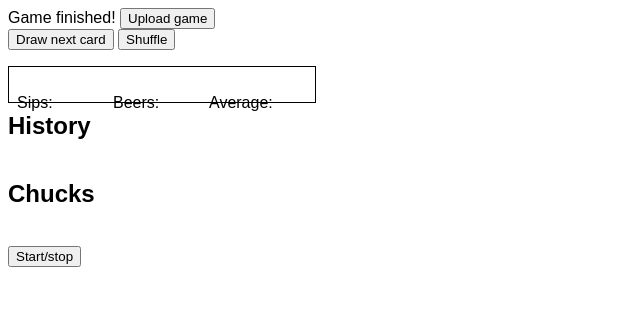
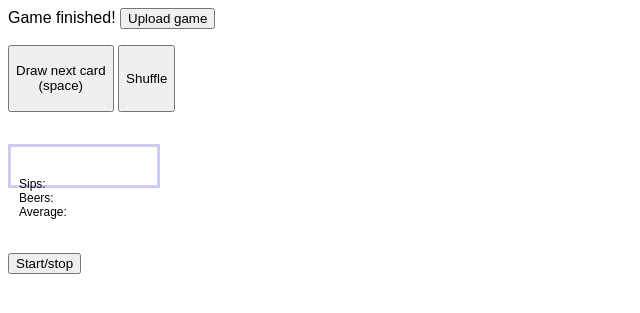
Before and after one commit to Mortal/academy-bdd, a Django app: template academy/templates/academy/game_play.html in a window 1280 px wide. Shown: the top 313 px of the page, without its empty margins (0-640 px from the left). Run offline with Django 3.2, Linux system fonts and the light colour scheme; tables that the repository leaves empty hold one stand-in row (values such as "Sample post"); the template is opened without the code that fills it: values that come from a table or form of the project are taken from there, most other values are stand-ins (such as "Sample title", 1, 10 or a date in 2020); parts of the project's set-up code (start-up, migrations or seed data) failed here and were passed over.

Commit message:
Design WIP

```diff
--- a/academy/templates/academy/game_play.html
+++ b/academy/templates/academy/game_play.html
@@ -199,18 +199,32 @@
         (this.deck.length == 0) ? '' : 'none');
 };
 
+function render_rows(e, rows, celltype) {
+    e.innerHTML = '';
+    for (var i = 0; i < rows.length; ++i) {
+        var row = document.createElement('tr');
+        for (var j = 0; j < rows[i].length; ++j) {
+            var cell = document.createElement(celltype);
+            cell.innerHTML = rows[i][j];
+            row.appendChild(cell);
+        }
+        e.appendChild(row);
+    }
+}
+
 Game.prototype.render_deck = function Game_render_deck() {
+    var rows = [];
     var s = [];
     for (var suit = 0; suit < this.suits; ++suit) {
         var row = [];
         for (var n = 2; n <= ACE; ++n) {
             var c = make_card(suit, n);
-            if (this.deck.indexOf(c) == -1) row.push('--');
-            else row.push(c);
+            if (this.deck.indexOf(c) == -1) row.push('&mdash;');
+            else row.push(card_symbol(c));
         }
-        s.push(row.join(' '));
+        rows.push(row);
     }
-    this.el_deck.innerHTML = s.join('<br>');
+    render_rows(this.el_deck, rows, 'td');
 };
 
 function round_100(n) {
@@ -234,10 +248,10 @@
 
 function card_symbol(card) {
     var suit = SUITS[card_to_suit(card)];
-    var suit_symbol = suit.symbol;
     var n = card_to_number(card);
     if (n > 10) n = 'JQKA'.charAt(n-11);
-    return ''+suit_symbol+n;
+    return ('<b style="color: '+suit.color+'">'
+            +suit.symbol+'</b><b class="number_'+n+'">'+n+'</b>');
 }
 
 Game.prototype.render_state = function Game_render_state() {
@@ -276,6 +290,7 @@
         st['sips'].textContent = sips[i];
         st['beers'].textContent = beers;
         st['average'].textContent = (n[i] ? round_100(sips[i] / n[i]) : '0');
+        st['playerstate'].className = 'playerstate position'+positions[i];
     }
 };
 
@@ -283,23 +298,18 @@
     var e = this.el_history;
     if (!e.tHead) {
         var thead = document.createElement('thead');
-        var row = document.createElement('tr');
-        for (var i = 0; i < this.players.length; ++i) {
-            var cell = document.createElement('th');
-            cell.textContent = this.players[i];
-            row.appendChild(cell);
-        }
-        thead.appendChild(row);
+        render_rows(thead, [this.players], 'th');
         e.appendChild(thead);
     }
+    if (e.tBodies.length == 0) e.appendChild(document.createElement('tbody'));
+    var tb = e.tBodies[0];
+    tb.innerHTML = '';
+    var rows = [];
     var PLAYERS = this.players.length;
-    var a = [];
-    for (var i = 0; i < this.history.length; ++i) {
-        if (i == 0) {}
-        else if (i % PLAYERS == 0) { a.push('<br>'); }
-        else { a.push(', '); }
-        a.push(this.history[i]);
+    for (var i = 0; i < this.history.length; i += PLAYERS) {
+        rows.push(this.history.slice(i, i+PLAYERS).map(card_symbol));
     }
+    render_rows(tb, rows, 'td');
 };
 
 Game.prototype.render_chuck_history = function Game_render_chuck_history() {
@@ -403,18 +413,24 @@
 }
 
 .statecolumn {
-    width: 25%;
+    width: 160px;
     float: left;
 }
 
 .playerstate {
     padding: 8px;
     margin-right: 8px;
-    border: 1px solid black;
+    border: 3px solid #cce;
+    font-size: 75%;
 }
 
+.playerstate.position1 { border-color: #FFD700; }
+
+.playerstate.position2 { border-color: #C0C0C0; }
+
+.playerstate.position3 { border-color: #CD7F32; }
+
 .playerstate .card {
-    font-weight: bold;
     text-align: center;
     height: 1.2em;
 }
@@ -423,6 +439,7 @@
     font-size: 150%;
     font-weight: bold;
     text-align: center;
+    margin-bottom: 8px;
 }
 
 .playerstate .label {
@@ -436,6 +453,36 @@
 
 #game_configuration {
     display: none;
+}
+
+#history thead {
+    font-size: 75%;
+}
+
+#history td, #history th {
+    width: 50px;
+}
+
+#history tr {
+    border-bottom: 1px solid #aaa;
+}
+
+#deck {
+    text-align: center;
+}
+
+.history, .chucks, #chuck_history, .chuck {
+    float: left;
+}
+
+.draw_button, .shuffle_button {
+    height: 5em;
+    vertical-align: middle;
+}
+
+.layout_row {
+    clear: both;
+    padding-top: 16px;
 }
 
 </style>
@@ -452,14 +499,18 @@
     </div>
 </form>
 
-<div class="deck">
-    <div>
-        <input type="button" value="Draw next card" onclick="ui_draw()" />
-        <input type="button" value="Shuffle" onclick="ui_shuffle()" />
-    </div>
-    <div class="remainder"><span id="deck"></span></div>
+<div class="layout_row">
+<div style="float: left">
+    <table id="deck"></table>
+</div>
+<div style="float: left">
+    <input class="draw_button" type="button" value="Draw next card
+(space)" onclick="ui_draw()" />
+    <input class="shuffle_button" type="button" value="Shuffle" onclick="ui_shuffle()" />
+</div>
 </div>
 
+<div class="layout_row">
 <div class="state" id="playerstates">
 <div id="playerstatetemplate">
     <div class="statecolumn">
@@ -482,19 +533,22 @@
     </div>
 </div>
 </div>
+</div>
 
-<h2>History</h2>
-<table id="history">
+<div class="layout_row">
+<div class="history">
+<table id="history" style="text-align: center">
 </table>
+</div>
 
-<h2>Chucks</h2>
+<div class="chucks">
+<div id="chuck_history">
+</div>
 <div class="chuck">
     <span id="chuck"></span><br>
     <input type="button" value="Start/stop" onclick="ui_chuck()" />
 </div>
-<div class="chuck_history">
-    <div id="chuck_history">
-    </div>
+</div>
 </div>
 
 
```
